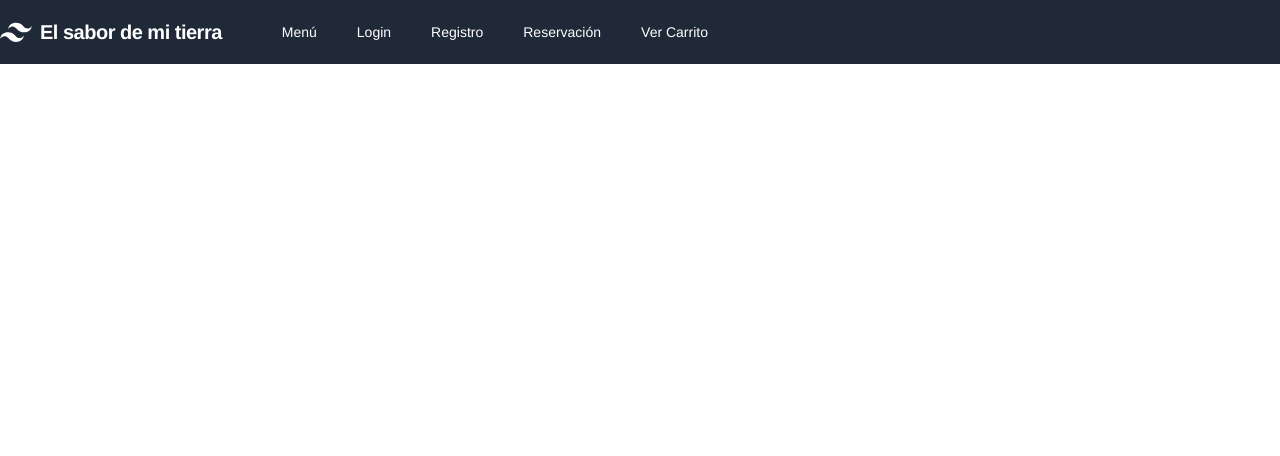
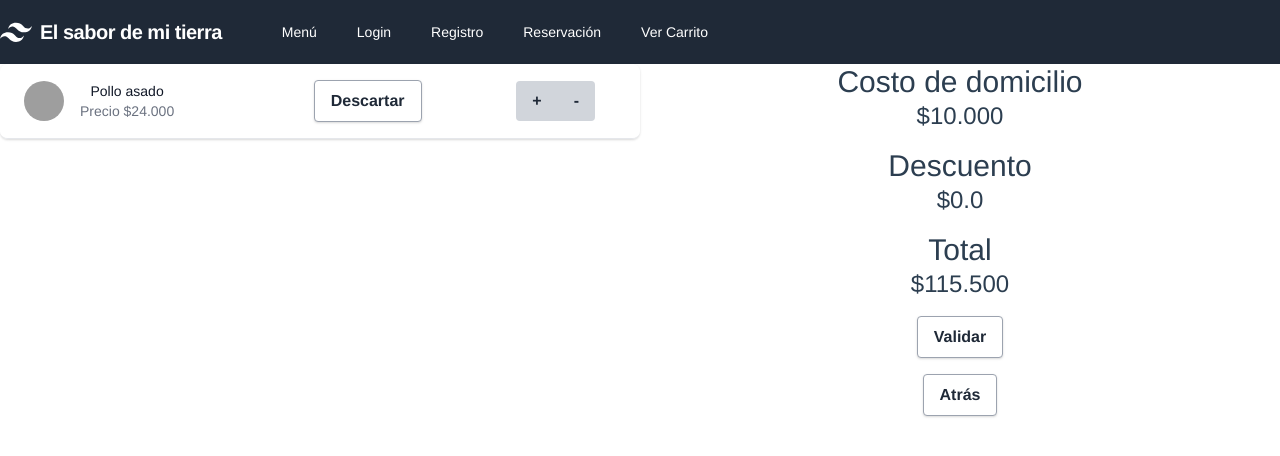
Before and after one commit to andress0601/ProyectoMinticCiclo3, a Vue app in the folder restaurante-vue/: page /Carrito in a window 1280 px wide. Shown: the top 456 px of the page. Built offline with nearby package versions, Linux system fonts and the light colour scheme; grey boxes are pictures that could not be loaded.

Commit message:
background productos, carrito de compras y estructura general

```diff
--- /dev/null
+++ b/restaurante-vue/src/components/CarritoCompras.vue
@@ -0,0 +1,104 @@
+<template>
+     <div class="grid grid-cols-2">
+
+    <div class="flex flex-col">
+  <div class="-my-2 overflow-x-auto sm:-mx-6 lg:-mx-8">
+    <div class="py-2 align-middle inline-block min-w-full sm:px-6 lg:px-8">
+      <div class="shadow overflow-hidden border-b border-gray-200 sm:rounded-lg">
+        <table class="min-w-full divide-y divide-gray-200">
+
+          <tbody class="bg-white divide-y divide-gray-200">
+            <tr>
+              <!-- columna1 -->
+              <td class="px-6 py-4 whitespace-nowrap">
+
+
+                <div class="flex items-center">
+                  <div class="flex-shrink-0 h-10 w-10">
+                    <img class="h-10 w-10 rounded-full" src="https://i1.wp.com/surtidoradeaves.com/wp-content/uploads/IMG/18A/25T212751.727.png?resize=750%2C500&ssl=1" alt="">
+                  </div>
+                  <div class="ml-4">
+                    <div class="text-sm font-medium text-gray-900">
+                      Pollo asado
+                    </div>
+                    <div class="text-sm text-gray-500">
+                      Precio $24.000
+                    </div>
+                  </div>
+                </div>
+
+              </td>
+
+              <!-- columna2 -->
+              <td class="px-6 py-4 whitespace-nowrap">
+                <button class="bg-white hover:bg-gray-100 text-gray-800 font-semibold py-2 px-4 border border-gray-400 rounded shadow">
+                  Descartar
+                </button>
+              </td>
+              <!-- columna3 -->
+              <td class="px-6 py-4 whitespace-nowrap">
+                <div class="inline-flex">
+                  <button class="bg-gray-300 hover:bg-gray-400 text-gray-800 font-bold py-2 px-4 rounded-l">
+                    +
+                  </button>
+                  <button class="bg-gray-300 hover:bg-gray-400 text-gray-800 font-bold py-2 px-4 rounded-r">
+                    -
+                  </button>
+                </div>
+              </td>
+
+              <!--
+              <td class="px-6 py-4 whitespace-nowrap text-sm text-gray-500">
+                Admin
+              </td>
+
+              <td class="px-6 py-4 whitespace-nowrap text-right text-sm font-medium">
+                <a href="#" class="text-indigo-600 hover:text-indigo-900">Edit</a>
+              </td>
+              -->
+
+            </tr>
+
+            <!-- More people... -->
+          </tbody>
+        </table>
+      </div>
+    </div>
+  </div>
+    </div>
+
+    <div class="container mx-auto">
+      <div class="space-y-4 ...">
+      <span class="block ...">
+        <p class="text-3xl ...">Costo de domicilio</p>
+        <p class="text-2xl ...">$10.000</p>
+      </span>
+      <span class="block ...">
+        <p class="text-3xl ...">Descuento</p>
+        <p class="text-2xl ...">$0.0</p>
+      </span>
+      <span class="block ...">
+        <p class="text-3xl ...">Total</p>
+        <p class="text-2xl ...">$115.500</p>
+      </span>
+
+      <span class="block ...">
+        <button class="bg-white hover:bg-gray-100 text-gray-800 font-semibold py-2 px-4 border border-gray-400 rounded shadow">
+          Validar
+        </button>
+      </span>
+
+      <span class="block ...">
+        <button class="bg-white hover:bg-gray-100 text-gray-800 font-semibold py-2 px-4 border border-gray-400 rounded shadow">
+          Atrás
+        </button>
+      </span>
+
+
+    </div>
+</div>
+
+
+  </div>
+
+</template>
--- a/restaurante-vue/src/components/NavBar.vue
+++ b/restaurante-vue/src/components/NavBar.vue
@@ -46,7 +46,7 @@
                     class=" text-white hover:bg-gray-700 hover:text-white px-3 py-2 rounded-md text-sm font-medium">Reservación</a>
 
 
-                  <a href="Carrito_compras.html"
+                  <a href="Carrito"
                     class=" text-white hover:bg-gray-700 hover:text-white px-3 py-2 rounded-md text-sm font-medium"> Ver Carrito</a>
                 </div>
               </div>
--- a/restaurante-vue/src/router/index.js
+++ b/restaurante-vue/src/router/index.js
@@ -2,6 +2,7 @@
 import { createRouter, createWebHistory } from 'vue-router'
 import Home from '../views/Home.vue'
 import Menu from '../views/Menu.vue'//coloco la ruta
+import CarritoCompras from '../components/CarritoCompras.vue'
 const routes = [
   {
     path: '/',//nombre de la ruta
@@ -12,6 +13,11 @@ const routes = [
     path: '/Menu',
     name: 'Menu',
     component: Menu,//mismo nombre de import
+  },
+  {
+    path: '/Carrito',
+    name: 'Carrito',
+    component: CarritoCompras,//mismo nombre de import
   }
 ]
 
--- a/restaurante-vue/src/views/Menu.vue
+++ b/restaurante-vue/src/views/Menu.vue
@@ -1,26 +1,31 @@
 
    <template>
-
-    <head >
-    <meta charset="UTF-8">
-    <meta http-equiv="X-UA-Compatible" content="IE=edge">
-    <meta name="viewport" content="width=device-width, initial-scale=1.0">
-    <link rel="shortcut icon" href="https://crustier-twists.000webhostapp.com/imagenes/sopa.png" type="image/x-icon">
+  <head>
+    <meta charset="UTF-8" />
+    <meta http-equiv="X-UA-Compatible" content="IE=edge" />
+    <meta name="viewport" content="width=device-width, initial-scale=1.0" />
+    <link
+      rel="shortcut icon"
+      href="https://crustier-twists.000webhostapp.com/imagenes/sopa.png"
+      type="image/x-icon"
+    />
 
     <title>MENU</title>
 
-      <!--class=" bg-gray-800"-->
+    <!--class=" bg-gray-800"
 
     <div><img class=" object-left-top gap-4 w-60 h-24 " src="https://crustier-twists.000webhostapp.com/imagenes/propuesta.png"
     alt="Logo_restaurante" /></div>
-
+     -->
   </head>
 
-  <body class=" bg-fixed bg-cover bg-center bg-no-repeat h-768 w-full lg:p-8"
-    style="background-image: url(https://el-sabor-de-nuestra-tierra.000webhostapp.com/imagenes/restaurante/menu-art.jpg)">
-
+  <body
+    class="bg-fixed bg-cover bg-center bg-no-repeat h-768 w-full lg:p-8"
+    style="
+      background-image: url(https://el-sabor-de-nuestra-tierra.000webhostapp.com/imagenes/restaurante/menu-art.jpg);
+    "
+  >
     <main>
-
       <div>
         <h2 valor="Hello word">Productos</h2>
         <form action="#" id="form_menu">
@@ -35,16 +40,25 @@
             >
               {{ unProducto.nombre }} - ${{ unProducto.precio }}
             </option>
-
           </select>
 
-            <button id="boton" class="bg-gradient-to-r from-green-400 to-blue-500 hover:from-gray-400 hover:to-gray-800 "
-            type="button"> AÑADIR +</button>
+          <button
+            id="boton"
+            class="
+              bg-gradient-to-r
+              from-green-400
+              to-blue-500
+              hover:from-gray-400
+              hover:to-gray-800
+            "
+            type="button"
+          >
+            AÑADIR +
+          </button>
           <!-- <select name="" id=""></select> -->
         </form>
       </div>
     </main>
-    </body>
 
     <select v-model="selected">
       <option disabled value="">Seleccione un elemento</option>
@@ -55,27 +69,22 @@
     <span>Seleccionado: {{ selected }}</span>
     <p class="text-3xl ...">{{ selected }}</p>
 
-
-
-
     <div
     v-for="(unProducto, llave) in listaProductos"
     v-bind:key="llave"
     v-bind:value="llave"
   >
-    <img :src="unProducto.link"  style="width:20%;" alt="">
+    <img :src="unProducto.link" style="width: 20%" alt="" />
     <p class="text-3xl ...">{{ unProducto.nombre }}</p>
     <p class="text-3xl ...">{{ unProducto.precio }}</p>
-
   </div>
 
-
+  </body>
 
 
 </template>
 
 <script>
-
 import NavBar from "@/components/NavBar.vue";
 export default {
   components: {
@@ -87,13 +96,25 @@ export default {
       precio: 6000,
       link: "https://el-sabor-de-nuestra-tierra.000webhostapp.com/imagenes/Adicionales/pandeyucas.jpg",
     };
-    let producto2 = { nombre: "Arepas(De maíz pelao)", precio: 8000 };
+
+    let producto2 = {
+      nombre: "Arepas(De maíz pelao)",
+      precio: 8000,
+      link: "https://el-sabor-de-nuestra-tierra.000webhostapp.com/imagenes/Adicionales/Captura%203.PNG",
+    };
+
     let producto3 = {
       nombre: "Hormigas Culonas(Platillo exótico y exquisito)",
       precio: 12000,
       link: "https://el-sabor-de-nuestra-tierra.000webhostapp.com/imagenes/Adicionales/entrada.PNG",
     };
-    let producto4 = { nombre: "Papas Fritas(Bien crujientes)", precio: 7000 };
+
+    let producto4 = {
+      nombre: "Papas Fritas(Bien crujientes)",
+      precio: 7000,
+      link: "https://el-sabor-de-nuestra-tierra.000webhostapp.com/imagenes/Adicionales/Papas%20fritas.jpg",
+      };
+
     let producto5 = {
       nombre: "Patacones(De los mejores plátanos)",
       precio: 7000,
@@ -108,26 +129,23 @@ export default {
       producto5,
     ]; //cuidado, el this
   },
-  data(){
-      return{
+  data() {
+    return {
       listaProductos: [],
       compra: {
         producto: {},
       },
       seleccion: -1,
     };
-
   },
-
 };
 </script>
 
 <style scoped>
-    header h1{
+header h1 {
   font-size: 6rem;
 }
-    #boton{
-
+#boton {
   margin: 1rem;
 }
 
@@ -136,5 +154,4 @@ export default {
     grid-template-columns: 6rem 10rem;
     row-gap: 1rem;
 } */
-
 </style>
--- a/restaurante-vue/src/views/Reserva.vue
+++ b/restaurante-vue/src/views/Reserva.vue
@@ -1,17 +1,5 @@
 <template>
-    <head>
-        <meta charset="UTF-8">
 
-        <link rel="shortcut icon"
-        href="https://crustier-twists.000webhostapp.com/imagenes/sopa.png"
-        type="image/vnd.microsoft.icon"/>
-        <link href="https://cdn.jsdelivr.net/npm/bootstrap@5.1.1/dist/css/bootstrap.min.css" rel="stylesheet"
-        integrity="sha384-F3w7mX95PdgyTmZZMECAngseQB83DfGTowi0iMjiWaeVhAn4FJkqJByhZMI3AhiU" crossorigin="anonymous">
-        <link rel="stylesheet" href="https://maxcdn.bootstrapcdn.com/bootstrap/3.3.7/css/bootstrap.min.css">
-        <script src="https://ajax.googleapis.com/ajax/libs/jquery/3.2.1/jquery.min.js"></script>
-        <script src="https://maxcdn.bootstrapcdn.com/bootstrap/3.3.7/js/bootstrap.min.js"></script>
-        <title>Reservacion</title>
-    </head>
 
 </template>
 <script>
```
Lines whose indentation alone changed are shown as unchanged.
